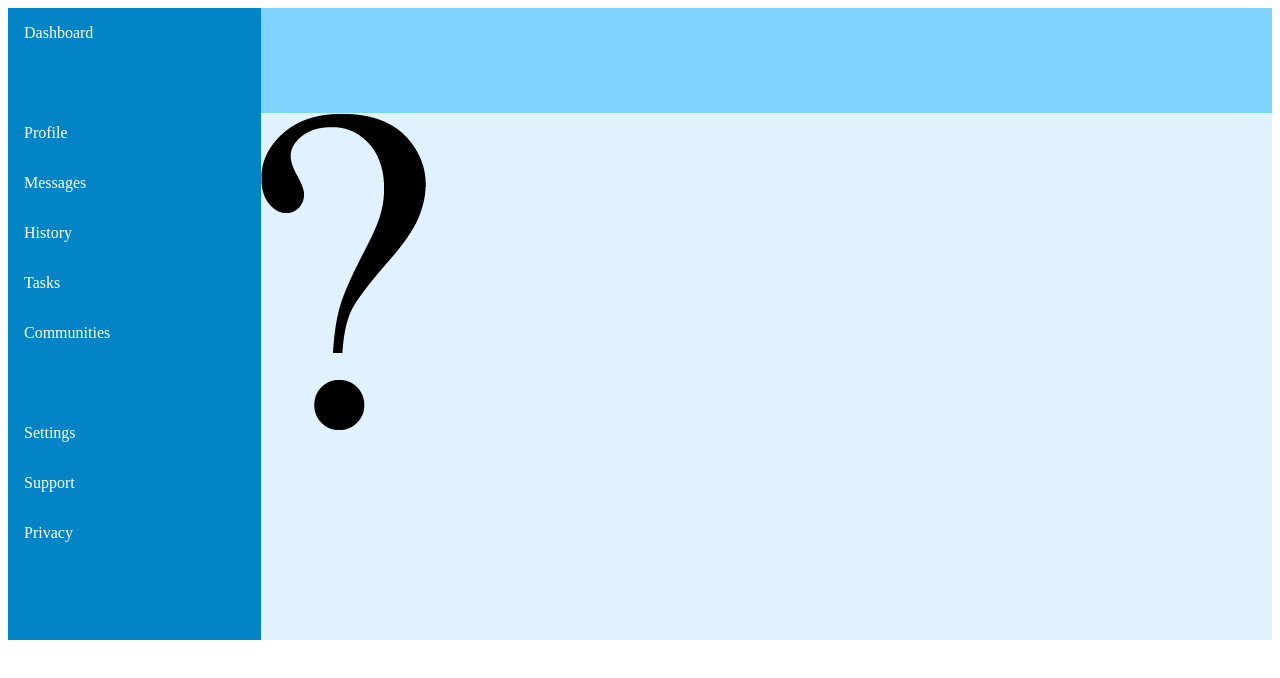
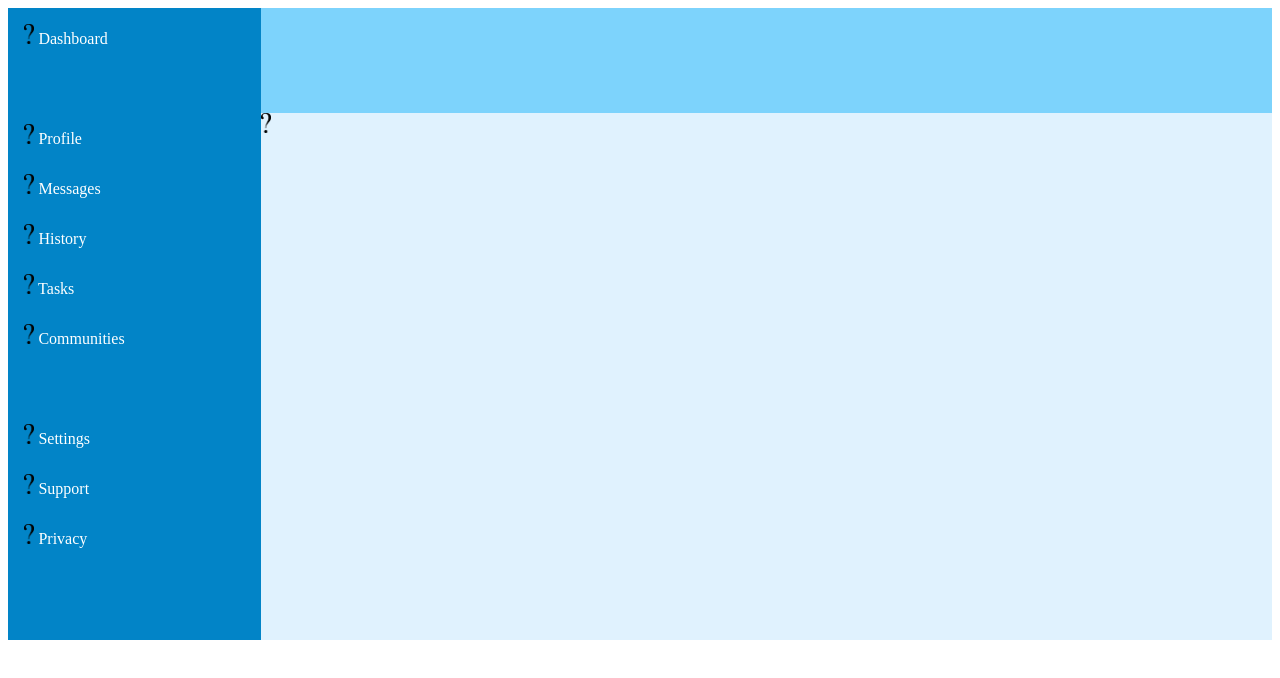
Before and after one commit to Namik02/Admin-Dashboard, a plain HTML site: page index.html in a window 1280 px wide. Drawn offline with Linux system fonts and the light colour scheme; files whose address does not match are found by name.

Commit message:
TempImg added to divs of aside

```diff
--- a/index.html
+++ b/index.html
@@ -11,18 +11,46 @@
 <body>
 
     <aside>
-        <div>Dashboard</div>
+        <div>
+            <img src="/home/namik/Desktop/repos/Admin-Dashboard/images/TempImg.png" alt="?">
+            Dashboard
+        </div>
         <div></div>
-        <div>Profile</div>
-        <div>Messages</div>
-        <div>History</div>
-        <div>Tasks</div>
-        <div>Communities</div>
+        <div>
+            <img src="/home/namik/Desktop/repos/Admin-Dashboard/images/TempImg.png" alt="?">
+            Profile
+        </div>
+        <div>
+            <img src="/home/namik/Desktop/repos/Admin-Dashboard/images/TempImg.png" alt="?">
+            Messages
+        </div>
+        <div>
+            <img src="/home/namik/Desktop/repos/Admin-Dashboard/images/TempImg.png" alt="?">
+            History
+        </div>
+        <div>
+            <img src="/home/namik/Desktop/repos/Admin-Dashboard/images/TempImg.png" alt="?">
+            Tasks
+        </div>
+        <div>
+            <img src="/home/namik/Desktop/repos/Admin-Dashboard/images/TempImg.png" alt="?">
+            Communities
+        </div>
         <div></div>
-        <div>Settings</div>
-        <div>Support</div>
-        <div>Privacy</div>
+        <div>
+            <img src="/home/namik/Desktop/repos/Admin-Dashboard/images/TempImg.png" alt="?">
+            Settings
+        </div>
+        <div>
+            <img src="/home/namik/Desktop/repos/Admin-Dashboard/images/TempImg.png" alt="?">
+            Support
+        </div>
+        <div>
+            <img src="/home/namik/Desktop/repos/Admin-Dashboard/images/TempImg.png" alt="?">
+            Privacy
+        </div>
     </aside>
+
     <header>
         <div id="Row1">
 
--- a/styles.css
+++ b/styles.css
@@ -37,3 +37,8 @@ main {
 
     grid-area: main;
 }
+
+img {
+    height: 20px;
+    width: auto;
+}
```
